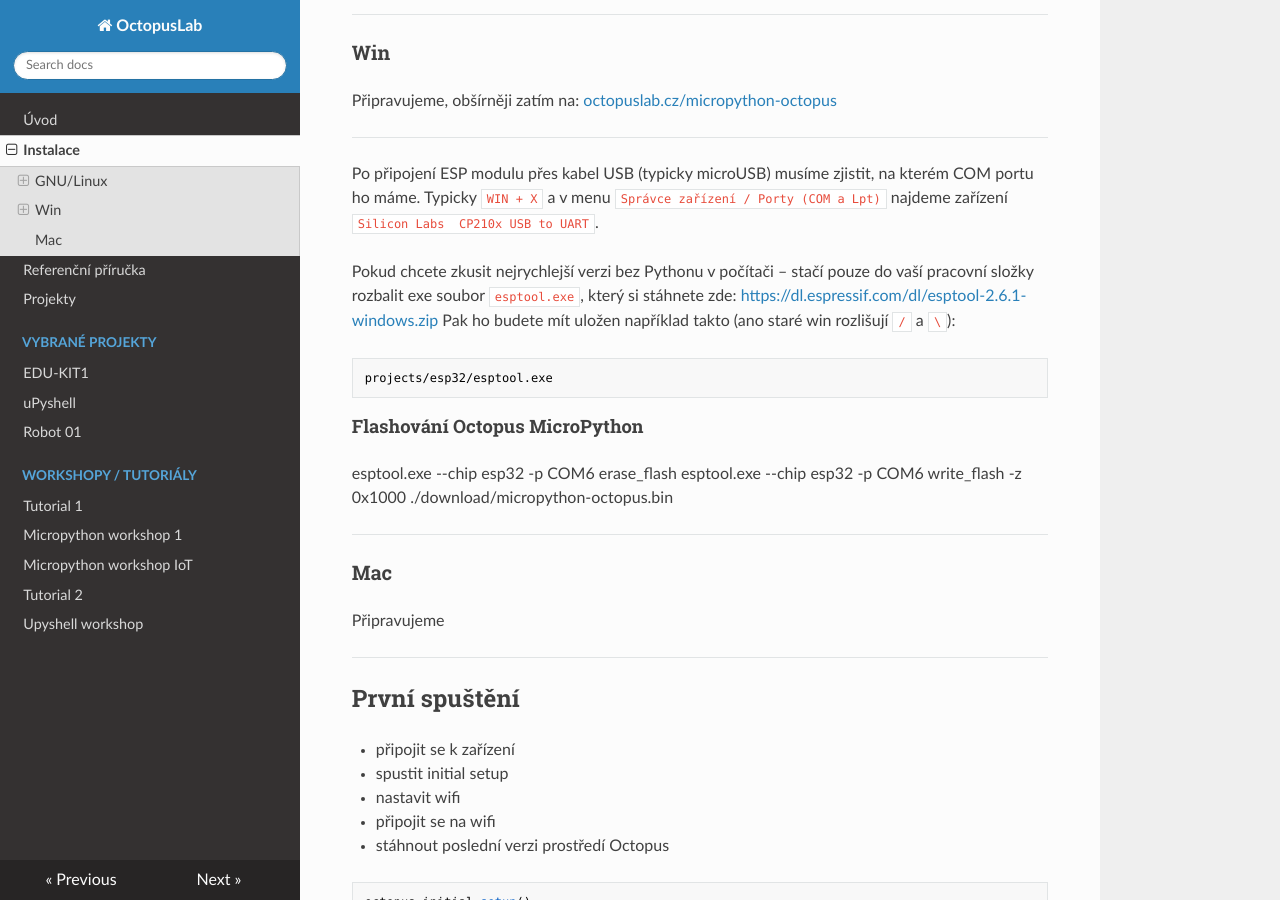
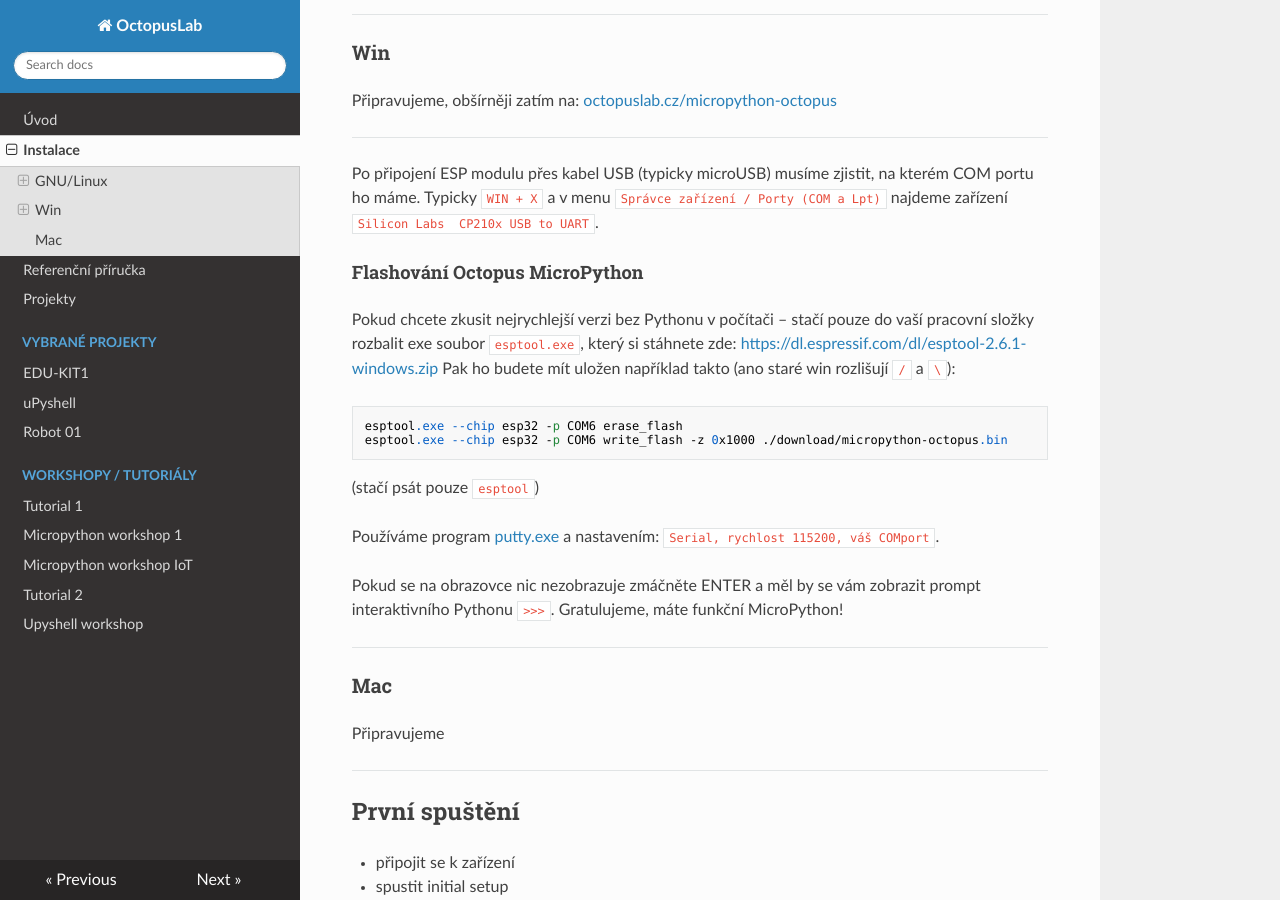
Before and after one commit to octopuslab-cz/docs_octopuslab_cz, an MkDocs documentation site: the page built from docs/install.md, in a window 1280 px wide and 900 px high, scrolled down 2108 px. Built offline with MkDocs 1.6.1, drawn with Linux system fonts in a browser that asks for light colours; nearby versions of some CDN libraries.

Commit message:
win putty

````diff
--- a/docs/install.md
+++ b/docs/install.md
@@ -37,7 +37,6 @@ python3 -m venv venv
 source venv/bin/activate
 pip install esptool
 ```
-
 
 #### Flashování Octopus MicroPython
 
@@ -85,19 +84,22 @@ Připravujeme, obšírněji zatím na: [octopuslab.cz/micropython-octopus](https
 
 Po připojení ESP modulu přes kabel USB (typicky microUSB) musíme zjistit, na kterém COM portu ho máme. Typicky `WIN + X` a v menu `Správce zařízení / Porty (COM a Lpt)` najdeme zařízení `Silicon Labs  CP210x USB to UART`.
 
-Pokud chcete zkusit nejrychlejší verzi bez Pythonu v počítači – stačí pouze do vaší pracovní složky rozbalit exe soubor `esptool.exe`,  který si stáhnete zde: https://dl.espressif.com/dl/esptool-2.6.1-windows.zip
-Pak ho budete mít uložen například takto (ano staré win rozlišují `/` a  `\`):
-```
-projects/esp32/esptool.exe
-```
-
-
 
 
 #### Flashování Octopus MicroPython
 
+Pokud chcete zkusit nejrychlejší verzi bez Pythonu v počítači – stačí pouze do vaší pracovní složky rozbalit exe soubor `esptool.exe`,  který si stáhnete zde: https://dl.espressif.com/dl/esptool-2.6.1-windows.zip
+Pak ho budete mít uložen například takto (ano staré win rozlišují `/` a  `\`):
+```
 esptool.exe --chip esp32 -p COM6 erase_flash
 esptool.exe --chip esp32 -p COM6 write_flash -z 0x1000 ./download/micropython-octopus.bin
+```
+(stačí psát pouze `esptool`)
+
+
+Používáme program [putty.exe](https://www.chiark.greenend.org.uk/~sgtatham/putty/latest.html) a nastavením: `Serial, rychlost 115200, váš COMport`.
+
+Pokud se na obrazovce nic nezobrazuje zmáčněte <kdb>ENTER</kdb> a měl by se vám zobrazit prompt interaktivního Pythonu `>>>`. Gratulujeme, máte funkční MicroPython!
 
 ---
 
````
